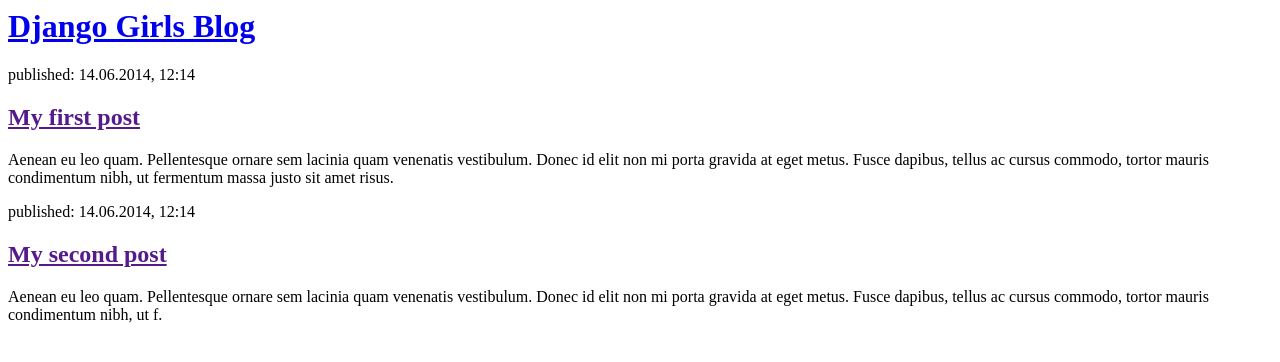
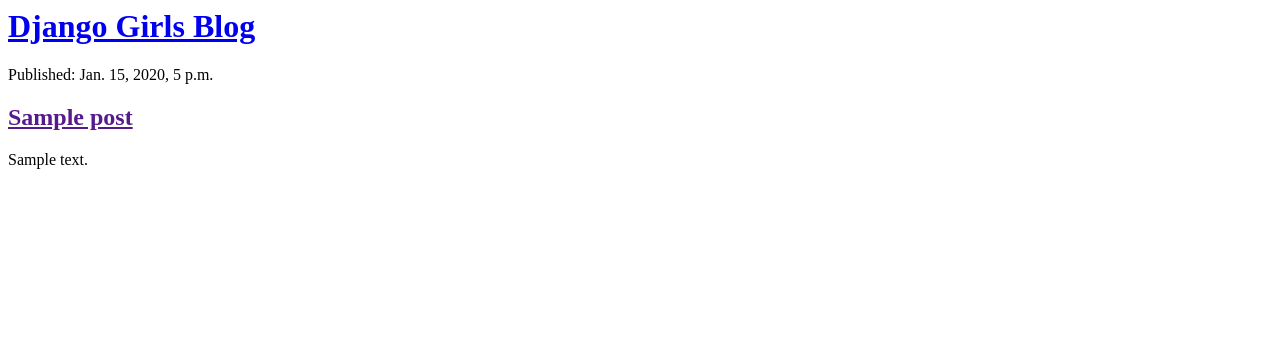
Before and after one commit to dasapich/my-first-blog, a Django app: template blog/templates/blog/post_list.html in a window 1280 px wide. Shown: the top 362 px of the page. Run offline with Django 3.2, Linux system fonts and the light colour scheme; the template is opened without the code that fills it: values that come from a table or form of the project are taken from there, others are empty; tables that the repository leaves empty hold one stand-in row (values such as "Sample post").

Commit message:
Modified templates to display posts from database.

```diff
--- a/blog/models.py
+++ b/blog/models.py
@@ -8,8 +8,8 @@
     author = models.ForeignKey(settings.AUTH_USER_MODEL, on_delete=models.CASCADE)
     title = models.CharField(max_length=200)
     text = models.TextField()
-    create_date = models.DateTimeField(default=timezone.now)
-    publised_date = models.DateTimeField(blank=True, null=True)
+    created_date = models.DateTimeField(default=timezone.now)
+    published_date = models.DateTimeField(blank=True, null=True)
 
     def publish(self):
         self.publised_date = timezone.now()
--- a/blog/templates/blog/post_list.html
+++ b/blog/templates/blog/post_list.html
@@ -7,16 +7,12 @@
             <h1><a href="/">Django Girls Blog</a></h1>
         </div>
 
+        {% for post in posts %}
         <div>
-            <p>published: 14.06.2014, 12:14</p>
-            <h2><a href="">My first post</a></h2>
-            <p>Aenean eu leo quam. Pellentesque ornare sem lacinia quam venenatis vestibulum. Donec id elit non mi porta gravida at eget metus. Fusce dapibus, tellus ac cursus commodo, tortor mauris condimentum nibh, ut fermentum massa justo sit amet risus.</p>
-        </div>
+          <p>Published: {{ post.published_date }}</p>
+          <h2><a href="">{{ post.title }}</a></h2>
+          <p>{{ post.text|linebreaksbr }}</p>
+        {% endfor %}
 
-        <div>
-            <p>published: 14.06.2014, 12:14</p>
-            <h2><a href="">My second post</a></h2>
-            <p>Aenean eu leo quam. Pellentesque ornare sem lacinia quam venenatis vestibulum. Donec id elit non mi porta gravida at eget metus. Fusce dapibus, tellus ac cursus commodo, tortor mauris condimentum nibh, ut f.</p>
-        </div>
     </body>
 </html>
--- a/blog/views.py
+++ b/blog/views.py
@@ -1,5 +1,9 @@
 from django.shortcuts import render
+from django.utils import timezone
+from .models import Post
+
 
 # Create your views here.
 def post_list(request):
-    return render(request, 'blog/post_list.html', {})
+    posts = Post.objects.filter(published_date__lte=timezone.now()).order_by('published_date')
+    return render(request, 'blog/post_list.html', {'posts': posts})
```
Also changed, not shown: blog/migrations/0002_auto_20190104_0002.py (added).
